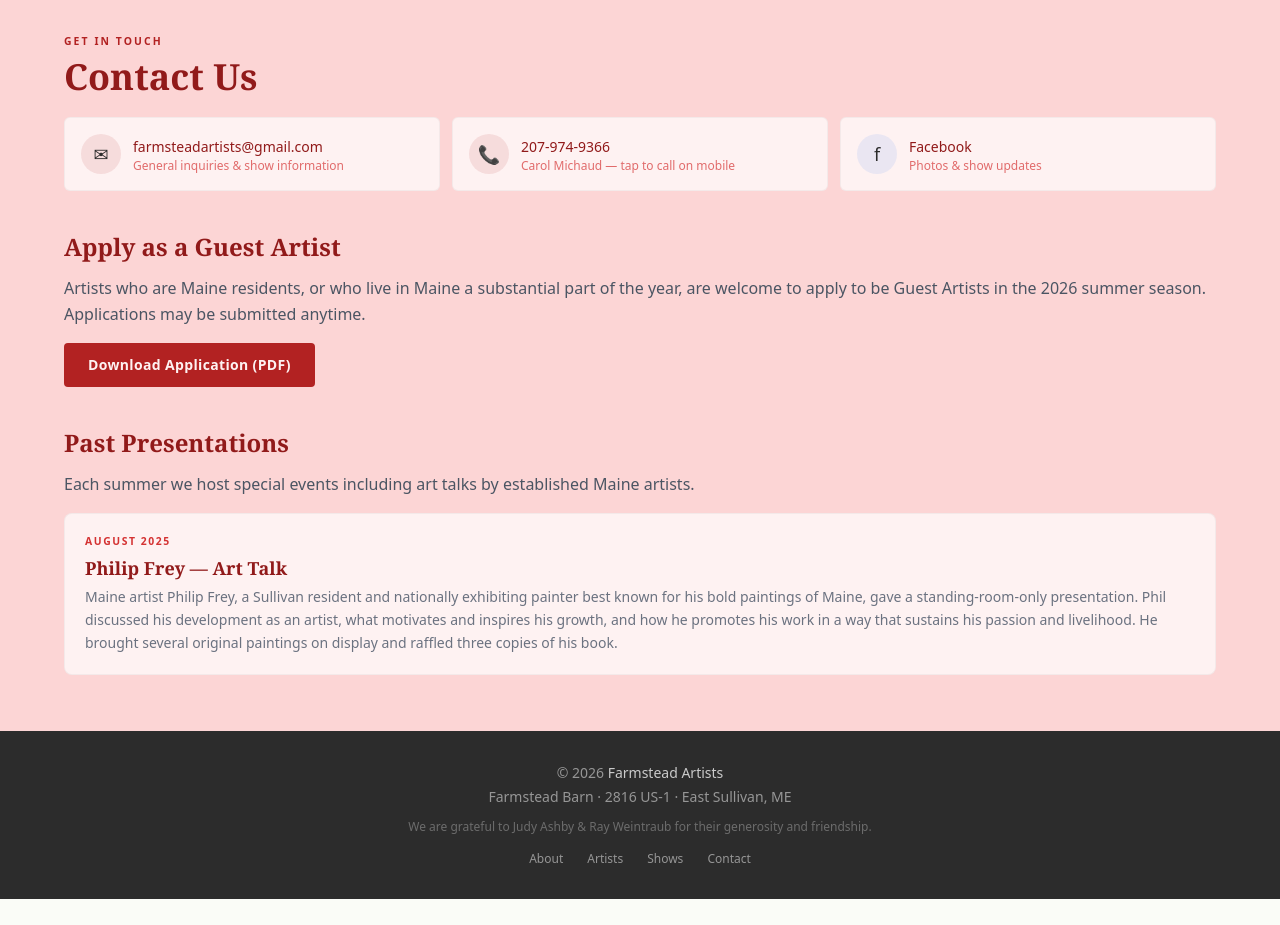
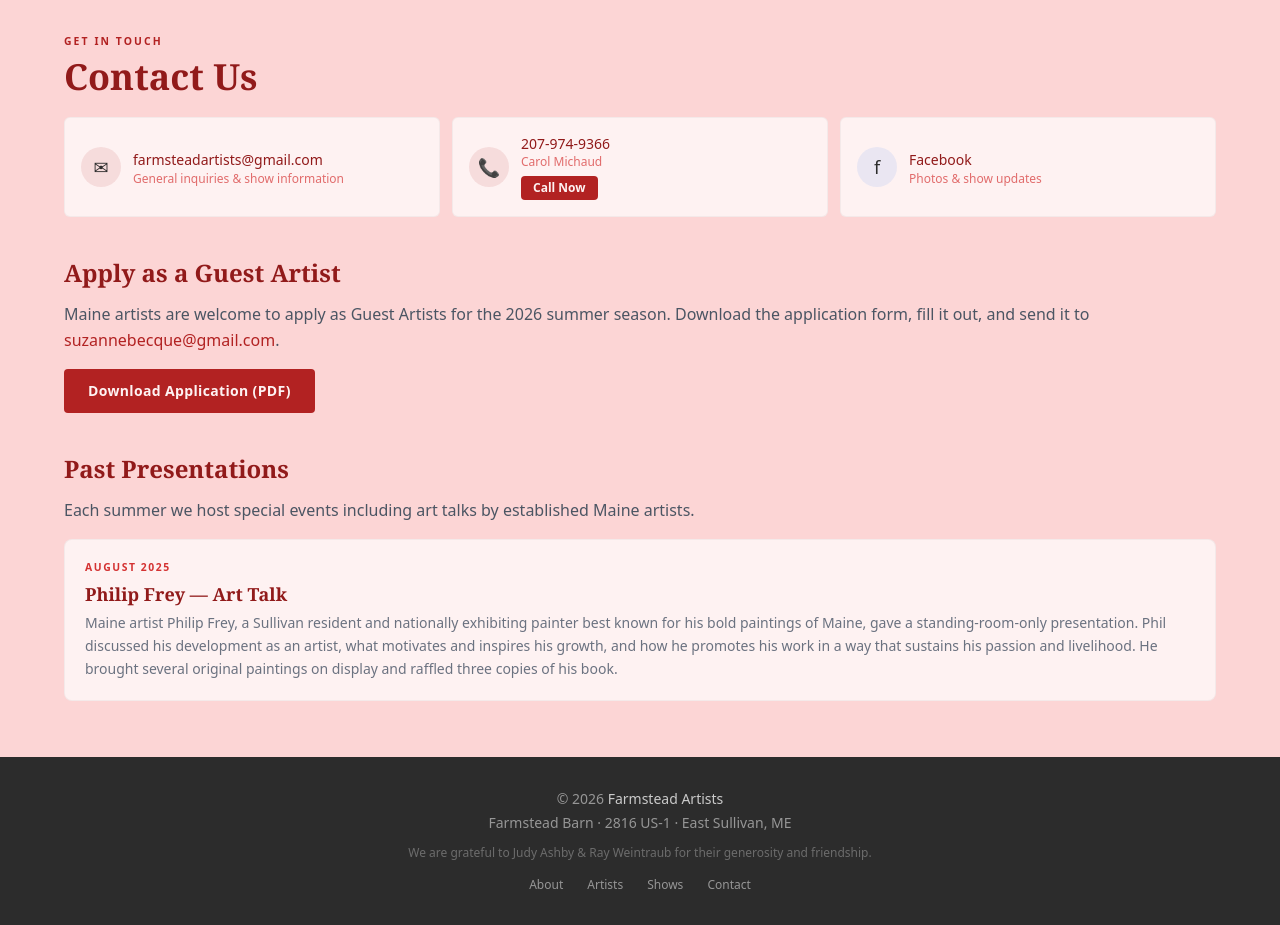
Before and after one commit to farmsteadartists-ai/website, a Next.js app: page / in a window 1280 px wide. Shown: the part 4620-5545 px from the top of the page. Before the commit the page ends 5519 px from the top, so only its background shows below. Built offline with nearby package versions, Linux system fonts and the light colour scheme.

Commit message:
Add Call Now button, update guest artist text

```diff
--- a/src/app/page.js
+++ b/src/app/page.js
@@ -220,8 +220,14 @@ export default function HomePage() {
           <div className="flex items-center gap-3 p-4 bg-cream-50 rounded-md border border-black/[0.04] flex-1">
             <div className="w-10 h-10 rounded-full bg-sage-600/10 flex items-center justify-center text-lg shrink-0">📞</div>
             <div>
-              <a href={`tel:${site.contact.phone.replace(/-/g, '')}`} className="text-sage-700 font-medium text-sm">{site.contact.phone}</a>
-              <small className="block text-sage-500/70 text-xs font-light">{site.contact.phoneName} — tap to call on mobile</small>
+              <div className="text-sage-700 font-medium text-sm">{site.contact.phone}</div>
+              <small className="block text-sage-500/70 text-xs font-light mb-1">{site.contact.phoneName}</small>
+              <a
+                href={`tel:${site.contact.phone.replace(/-/g, '')}`}
+                className="inline-block px-3 py-1 bg-sage-600 text-cream-50 rounded text-xs font-semibold hover:bg-sage-500 transition-colors"
+              >
+                Call Now
+              </a>
             </div>
           </div>
           <div className="flex items-center gap-3 p-4 bg-cream-50 rounded-md border border-black/[0.04] flex-1">
@@ -237,9 +243,9 @@ export default function HomePage() {
         <div className="mt-10">
           <h3 className="font-serif text-2xl font-semibold text-sage-700 mb-3">Apply as a Guest Artist</h3>
           <p className="text-gray-600 font-light leading-relaxed mb-4">
-            Artists who are Maine residents, or who live in Maine a substantial part of the year, are
-            welcome to apply to be Guest Artists in the {shows.season} summer season. Applications may
-            be submitted anytime.
+            Maine artists are welcome to apply as Guest Artists for the {shows.season} summer season.
+            Download the application form, fill it out, and send it to{' '}
+            <a href="mailto:suzannebecque@gmail.com" className="text-sage-600 font-medium">suzannebecque@gmail.com</a>.
           </p>
           <a
             href="/forms/Guest Artist Application.pdf"
```
